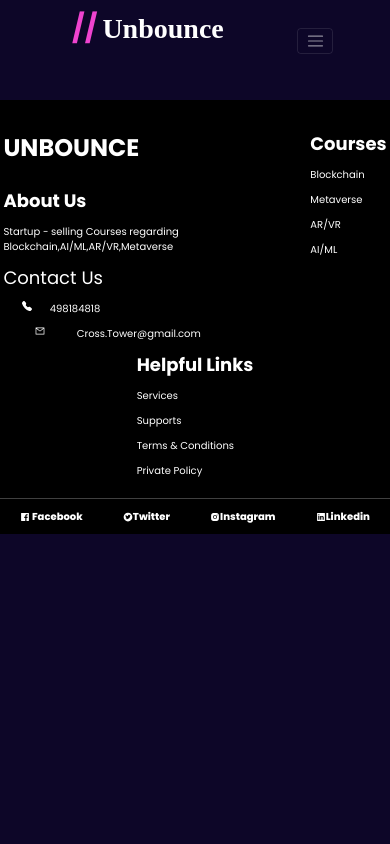
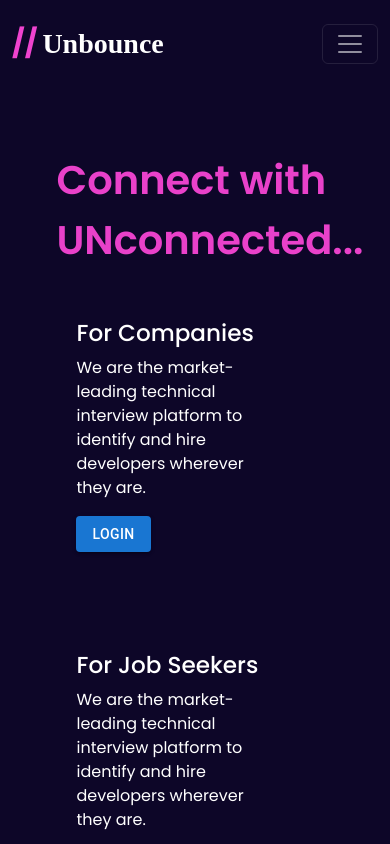
Before and after one commit to sahilrohera10/developerhub-new-web, a React (Create React App) app: page /job in a window 390 px wide. Shown: the top 844 px of the page. Built offline with nearby package versions, Linux system fonts and the light colour scheme; a web font is replaced by a local one.

Commit message:
final changes

```diff
--- a/public/index.html
+++ b/public/index.html
@@ -2,7 +2,10 @@
 <html lang="en">
   <head>
     <meta charset="utf-8" />
-    <link rel="stylesheet" href="https://cdn.jsdelivr.net/npm/bootstrap@3.3.7/dist/css/bootstrap.min.css" >
+    <!-- <link
+      rel="stylesheet"
+      href="https://cdn.jsdelivr.net/npm/bootstrap@3.3.7/dist/css/bootstrap.min.css"
+    /> -->
     <link rel="icon" href="%PUBLIC_URL%/favicon.ico" />
     <meta name="viewport" content="width=device-width, initial-scale=1" />
     <meta name="theme-color" content="#000000" />
--- a/src/App.js
+++ b/src/App.js
@@ -13,6 +13,7 @@ import Aiml from "./Pages/Aiml";
 import NavComponent from "./Components/NavbarComponent";
 import AdminForm from "./Pages/AdminForm";
 import University from "./Components/University";
+import Jobs from "./Pages/Jobs";
 
 function App() {
   return (
@@ -20,6 +21,7 @@ function App() {
       <NavComponent />
       <Routes>
         <Route path="/" element={<LandingPage />}></Route>
+        <Route path="/job" element={<Jobs />}></Route>
         <Route path="/form" element={<FormBasic />}></Route>
         <Route path="/blockchain" element={<Blockchain />}></Route>
         <Route path="/ar-vr" element={<Ar_vr />}></Route>
@@ -31,7 +33,6 @@ function App() {
       </Routes>
 
       <Footer />
-
     </div>
   );
 }
--- a/src/Components/NavbarComponent.js
+++ b/src/Components/NavbarComponent.js
@@ -149,7 +149,7 @@ export default function NavComponent() {
                 <NavDropdown.Item onClick={hideSidebar}>
                   {" "}
                   <Link
-                    to="/coming"
+                    to="/job"
                     style={{ textDecoration: "none", color: "black" }}
                   >
                     Jobs
--- a/src/Components/University_cards.css
+++ b/src/Components/University_cards.css
@@ -14,7 +14,6 @@
   justify-content: center;
 }
 .University_card_img img {
-  /* padding-top: 0.5rem; */
   width: 94%;
   height: 94%;
   filter: brightness(0.7);
--- /dev/null
+++ b/src/Pages/Jobs.css
@@ -0,0 +1,79 @@
+.main{
+    margin-top: 150px;
+    /* height: 550px; */
+    display: flex;
+    justify-content: center;
+    align-items: center;
+}
+.left{
+    display: flex;
+    flex-direction: column;
+}
+
+.main-head{
+    /* width: 90vw; */
+    padding-left:50px ;
+
+    font-weight: 600;
+    font-size: 70px;
+    color: #E941CA;
+
+}
+.left-sub{
+    display: flex;
+    color: white;
+}
+.left-subdiv{
+
+    width: 400px;
+    padding : 50px;
+}
+
+@media only screen and (max-width: 780px) {
+    #reverse{
+        flex-direction: column;
+
+    }
+    .main-head{
+        font-size: 50px;
+        margin-left: -50px;
+        text-align: center;
+    }
+    .left-sub{
+        /* padding: 50px; */
+        /* margin-left: 150px; */
+        justify-content:  center;
+    }
+    .left{
+        align-self: center;
+    }
+    .left-subdiv{
+        text-align: justify ;
+
+        width: 300px;
+        padding : 50px;
+    }
+    .right{
+        height: 300px;
+        width: 300px;
+        align-self: center;
+
+    }
+
+}
+@media only screen and (max-width: 525px) {
+    #reverse-sub{
+        flex-direction: column;
+
+    }
+    .main-head{
+        text-align: left;
+        padding-left: 80px;
+        font-size: 40px;
+    }
+    .left-subdiv{
+
+        width: 300px;
+        /* padding : 50px; */
+    }
+}
--- /dev/null
+++ b/src/Pages/Jobs.jsx
@@ -0,0 +1,43 @@
+import React from "react";
+import "./Jobs.css";
+import Button from "@mui/material/Button";
+import job from "../assets/job.jpeg";
+import { height } from "@mui/system";
+
+export default function Jobs() {
+  return (
+    <div id="reverse" className="main">
+      <div className="left">
+        <div className="main-head">
+          Connect with <br /> UNconnected...
+        </div>
+        <div id="reverse-sub" className="left-sub">
+          <div className="left-subdiv">
+            <h3>For Companies</h3>
+            <p>
+              We are the market-leading technical interview platform to identify
+              and hire developers wherever they are.
+            </p>
+            <Button className="header-btn" variant="contained">
+              Login
+            </Button>
+          </div>
+          <div className="left-subdiv">
+            <h3>For Job Seekers</h3>
+            <p>
+              We are the market-leading technical interview platform to identify
+              and hire developers wherever they are.
+            </p>
+            <Button className="header-btn" variant="contained">
+              Sign Up/Login
+            </Button>
+          </div>
+        </div>
+      </div>
+
+      <div className="right">
+        <img src={job} style={{ width: "100%", height: "100%" }} alt="" />
+      </div>
+    </div>
+  );
+}
```
Also changed, not shown: src/Components/University.css (+1 -6 lines), src/assets/job.jpeg (added).
